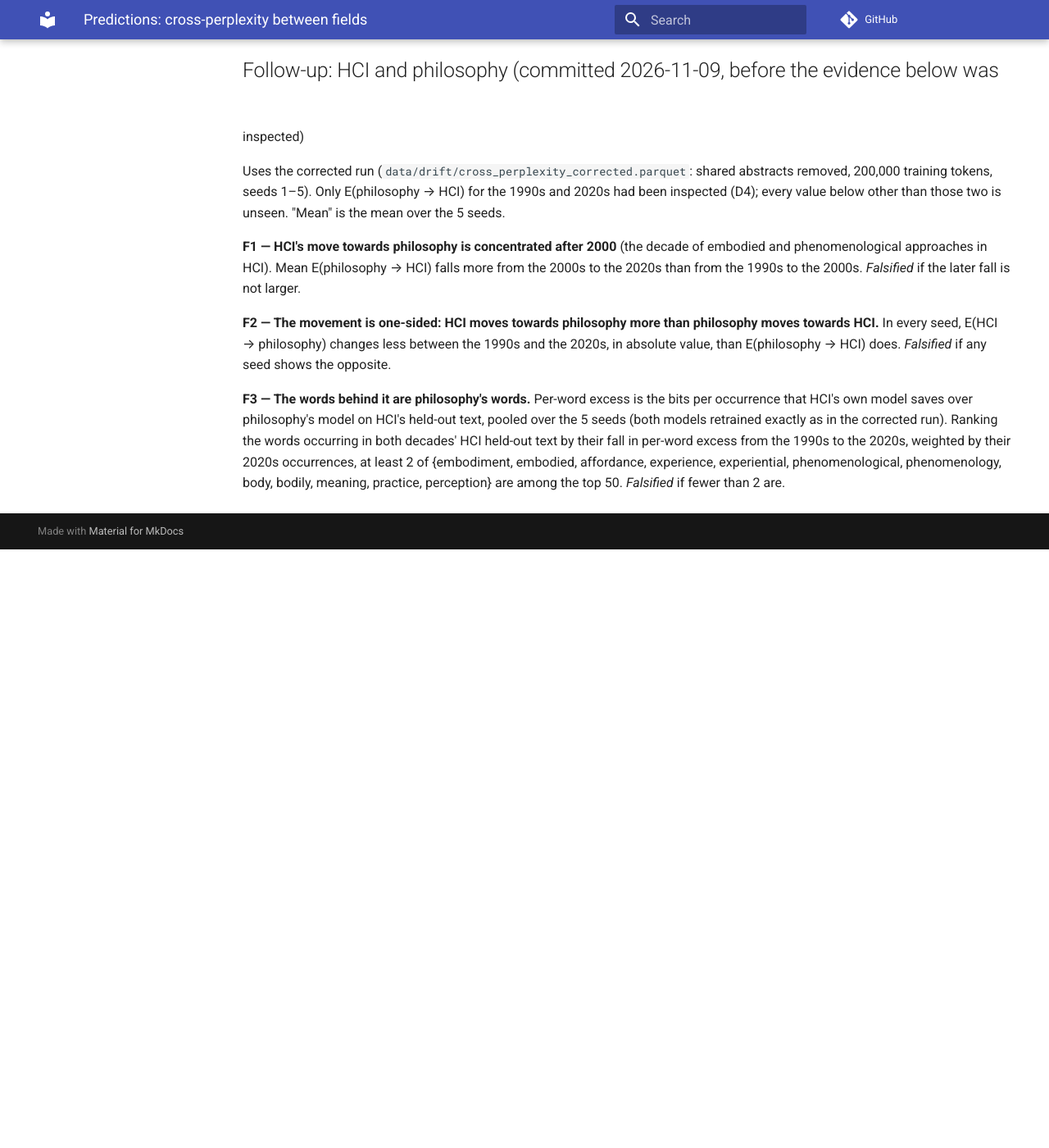
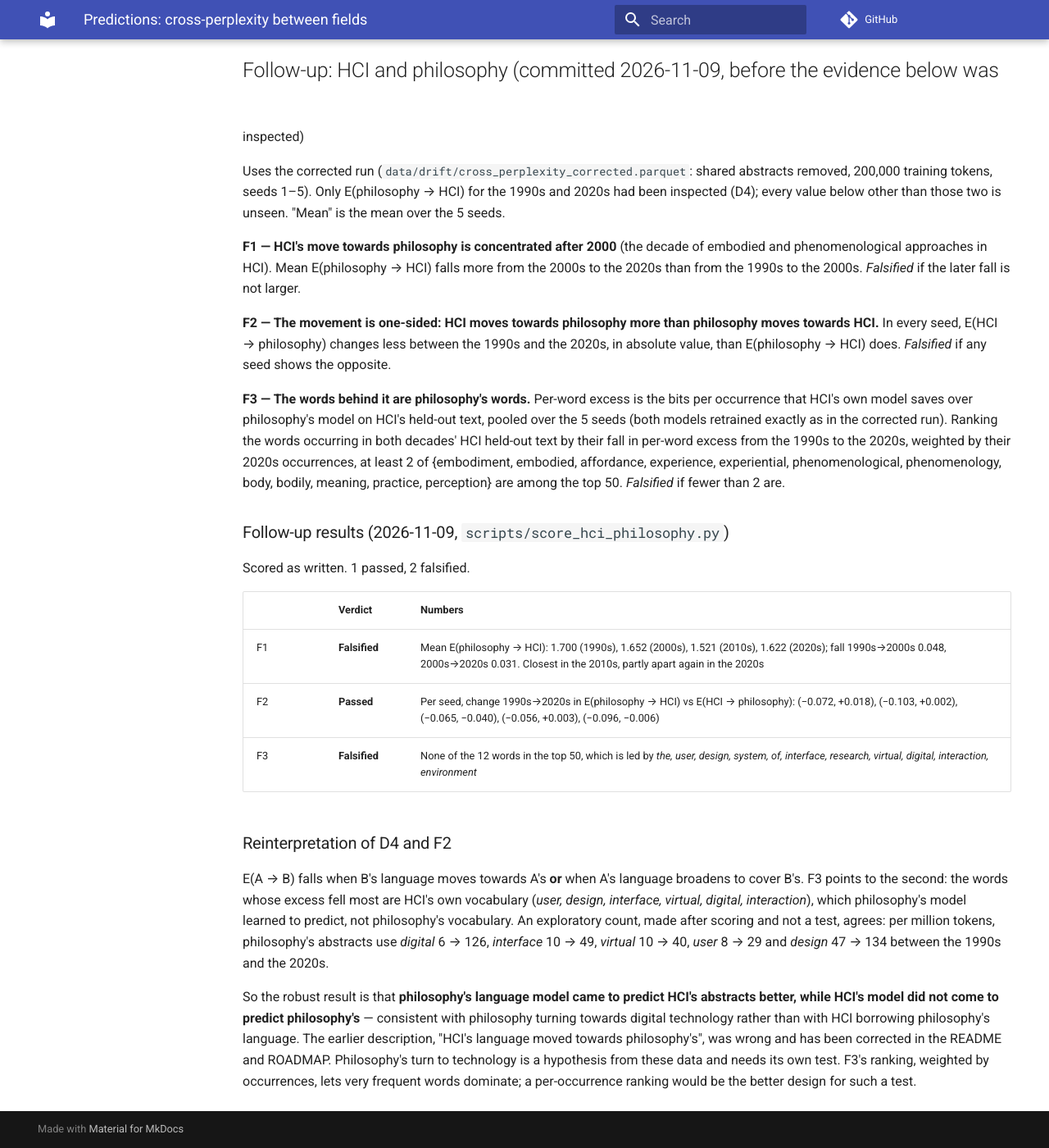
Before and after one commit to Dovalization/interpretant, an MkDocs documentation site: the page built from docs/predictions_cross_perplexity.md, in a window 1280 px wide and 1400 px high, scrolled down 3882 px. Shown: the whole window at 82% size. Built offline with MkDocs 1.6.1 and Material for MkDocs 9.7.7, drawn with Linux system fonts in a browser that asks for light colours; comment, search, counter and statistics services are not loaded; before the commit the page ends 4552 px from its top, so only the background shows below that.

Commit message:
docs: score the HCI-philosophy follow-up and correct the D4 interpretation
F2 passes (the change is one-sided), F1 and F3 fail. Word attribution and an exploratory
count show the excess fell because philosophy's language took up HCI's vocabulary (digital,
design, interface, virtual), not because HCI borrowed philosophy's. The README and ROADMAP
described it as HCI moving towards philosophy; both are corrected.

```diff
--- a/docs/predictions_cross_perplexity.md
+++ b/docs/predictions_cross_perplexity.md
@@ -185,3 +185,30 @@ words occurring in both decades' HCI held-out text by their fall in per-word exc
 1990s to the 2020s, weighted by their 2020s occurrences, at least 2 of {embodiment, embodied,
 affordance, experience, experiential, phenomenological, phenomenology, body, bodily, meaning,
 practice, perception} are among the top 50. *Falsified* if fewer than 2 are.
+
+### Follow-up results (2026-11-09, `scripts/score_hci_philosophy.py`)
+
+Scored as written. 1 passed, 2 falsified.
+
+| | Verdict | Numbers |
+|---|---|---|
+| F1 | **Falsified** | Mean E(philosophy → HCI): 1.700 (1990s), 1.652 (2000s), 1.521 (2010s), 1.622 (2020s); fall 1990s→2000s 0.048, 2000s→2020s 0.031. Closest in the 2010s, partly apart again in the 2020s |
+| F2 | **Passed** | Per seed, change 1990s→2020s in E(philosophy → HCI) vs E(HCI → philosophy): (−0.072, +0.018), (−0.103, +0.002), (−0.065, −0.040), (−0.056, +0.003), (−0.096, −0.006) |
+| F3 | **Falsified** | None of the 12 words in the top 50, which is led by *the, user, design, system, of, interface, research, virtual, digital, interaction, environment* |
+
+### Reinterpretation of D4 and F2
+
+E(A → B) falls when B's language moves towards A's **or** when A's language broadens to cover
+B's. F3 points to the second: the words whose excess fell most are HCI's own vocabulary (*user,
+design, interface, virtual, digital, interaction*), which philosophy's model learned to predict,
+not philosophy's vocabulary. An exploratory count, made after scoring and not a test, agrees:
+per million tokens, philosophy's abstracts use *digital* 6 → 126, *interface* 10 → 49,
+*virtual* 10 → 40, *user* 8 → 29 and *design* 47 → 134 between the 1990s and the 2020s.
+
+So the robust result is that **philosophy's language model came to predict HCI's abstracts
+better, while HCI's model did not come to predict philosophy's** — consistent with philosophy
+turning towards digital technology rather than with HCI borrowing philosophy's language. The
+earlier description, "HCI's language moved towards philosophy's", was wrong and has been
+corrected in the README and ROADMAP. Philosophy's turn to technology is a hypothesis from
+these data and needs its own test. F3's ranking, weighted by occurrences, lets very frequent
+words dominate; a per-occurrence ranking would be the better design for such a test.
```
Also changed, not shown: README.md (+2 -2 lines), ROADMAP.md (+5 -4 lines).
